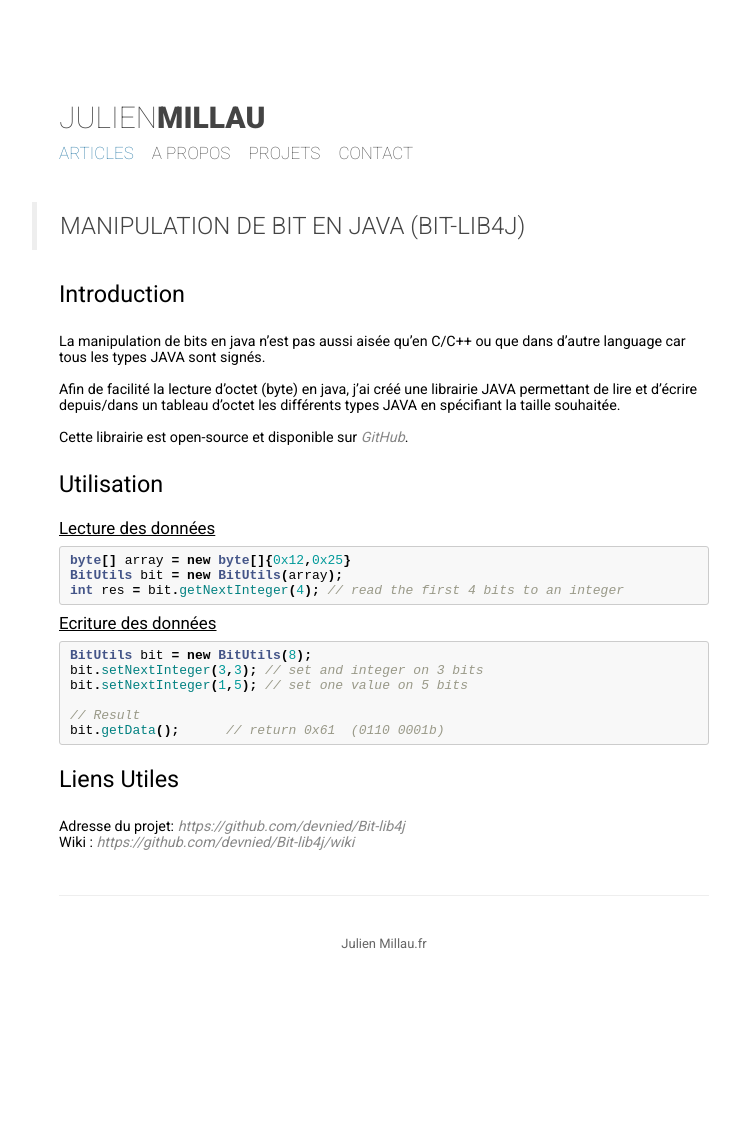
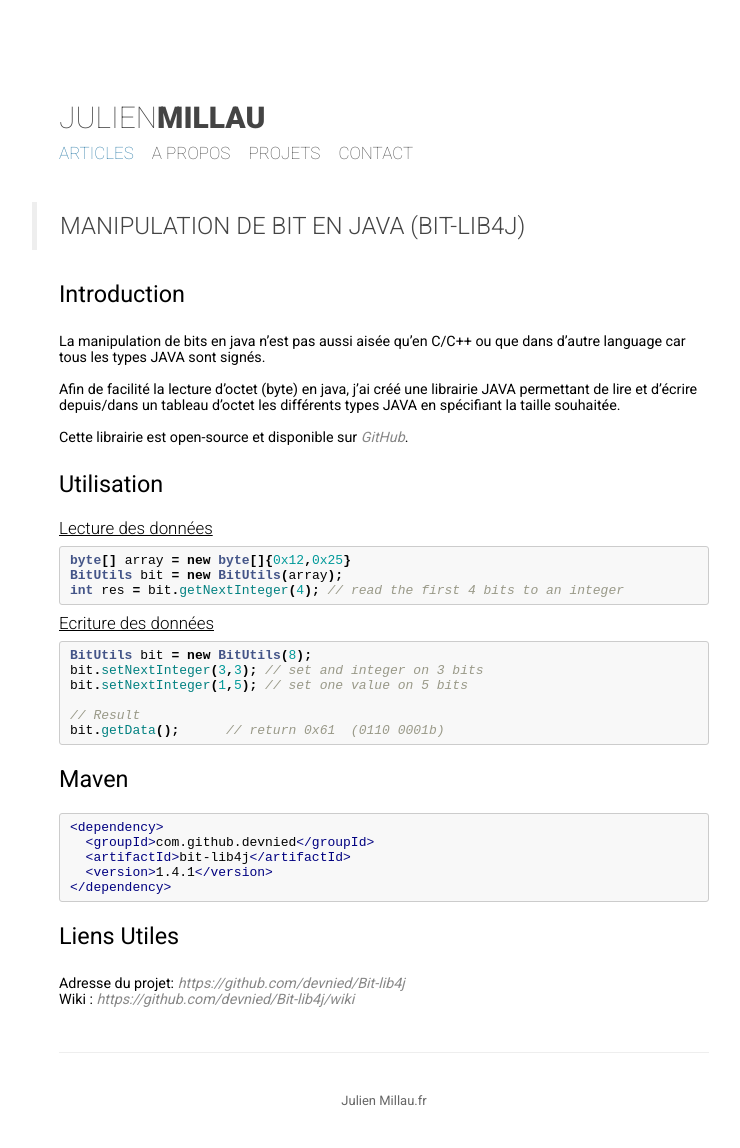
Before and after one commit to devnied/devnied.github.io, a Jekyll site: the page built from _posts/2013-08-07-Manipulation-de-bit.markdown, in a window 1280 px wide. Shown: the whole page, without its empty margins (256-996 px from the left). Built offline with Jekyll 4.4.1, drawn with Linux system fonts in a browser that asks for light colours; some web fonts are replaced; Markdown is read by kramdown in place of the engine named in the settings; before the commit the page ends 1000 px from its top, so only the background shows below that.

Commit message:
Add posts, CNAME and fix css in about page

```diff
--- /dev/null
+++ b/CNAME
@@ -0,0 +1 @@
+julien-millau.fr
--- a/_config.yml
+++ b/_config.yml
@@ -1,4 +1,3 @@
-url: http://loclahost:4000/
 markdown: redcarpet
 pygments: true
 permalink: none
--- a/_posts/2013-08-07-Manipulation-de-bit.markdown
+++ b/_posts/2013-08-07-Manipulation-de-bit.markdown
@@ -25,6 +25,16 @@ bit.setNextInteger(1,5); // set one value on 5 bits
 // Result
 bit.getData();      // return 0x61  (0110 0001b)
 {% endhighlight %}
+
+##Maven
+{% highlight xml %}
+<dependency>
+  <groupId>com.github.devnied</groupId>
+  <artifactId>bit-lib4j</artifactId>
+  <version>1.4.1</version>
+</dependency>
+{% endhighlight %}
+
 ##Liens Utiles
 Adresse du projet: [https://github.com/devnied/Bit-lib4j]<br/>
 Wiki : [https://github.com/devnied/Bit-lib4j/wiki]
--- a/apropos.html
+++ b/apropos.html
@@ -18,7 +18,7 @@ J'ai aussi travaillé à la réalisation de l'application U'GO sur Android avec
     	<p class="title">Développeur Mobilité/JEE</p>
     	<p class="sub-title"><a href="http://www.sopra-group.com">Sopra Group</a> - Clermont-Ferrand (63)</p>
     	<p class="content">
-    		Développeur Mobilité et JEE.<br/>
+    		Réalisation d'une application JEE avec l'ESB ServiceMix<br/>
     		Réalisation de l'application Android NFC pour les transports en communs Strasbourgeois.
 		</p>
 		<p class="skill">#Android #NFC #JEE #OSGI #ServiceMix</p>
--- a/css/main.css
+++ b/css/main.css
@@ -234,7 +234,7 @@ h2 {
 h3 {
 	font-size: 1.3em;
 	margin: 8px 0;
-	font-weight: 400;
+	font-weight: 300;
 	text-decoration:underline;
 }
 
@@ -246,6 +246,7 @@ h3 {
 
 .posts li{
 	font-size: 1.4em;
+	line-height: 190%;
 }
 
 .post a{
@@ -270,6 +271,7 @@ h3 {
 	margin: 8px auto;
 	border: 1px solid #CCC;
 	border-radius: 3px;
+	max-width: 100%;
 }
 
 .back{
@@ -349,7 +351,7 @@ p {
 
 
 .timeslot {
-	width: 268px;
+	width: 320px;
 	float: left;
 	margin: 0 0 10px;
 	padding: 10px 100px 0 0;
```
Also changed, not shown: _posts/2013-08-10-Android-Bitmap.markdown (added, +66 -0 lines), _posts/2013-08-10-Mobilite-et-NFC-talk.markdown (+7 -1 lines), images/Android/cover.jpg (added), images/AndroidBitmapTransform/Xfermodes.png (added), images/Mobilite-NFC/cover.png (added), images/Mobilite-NFC/slides.png (added).
